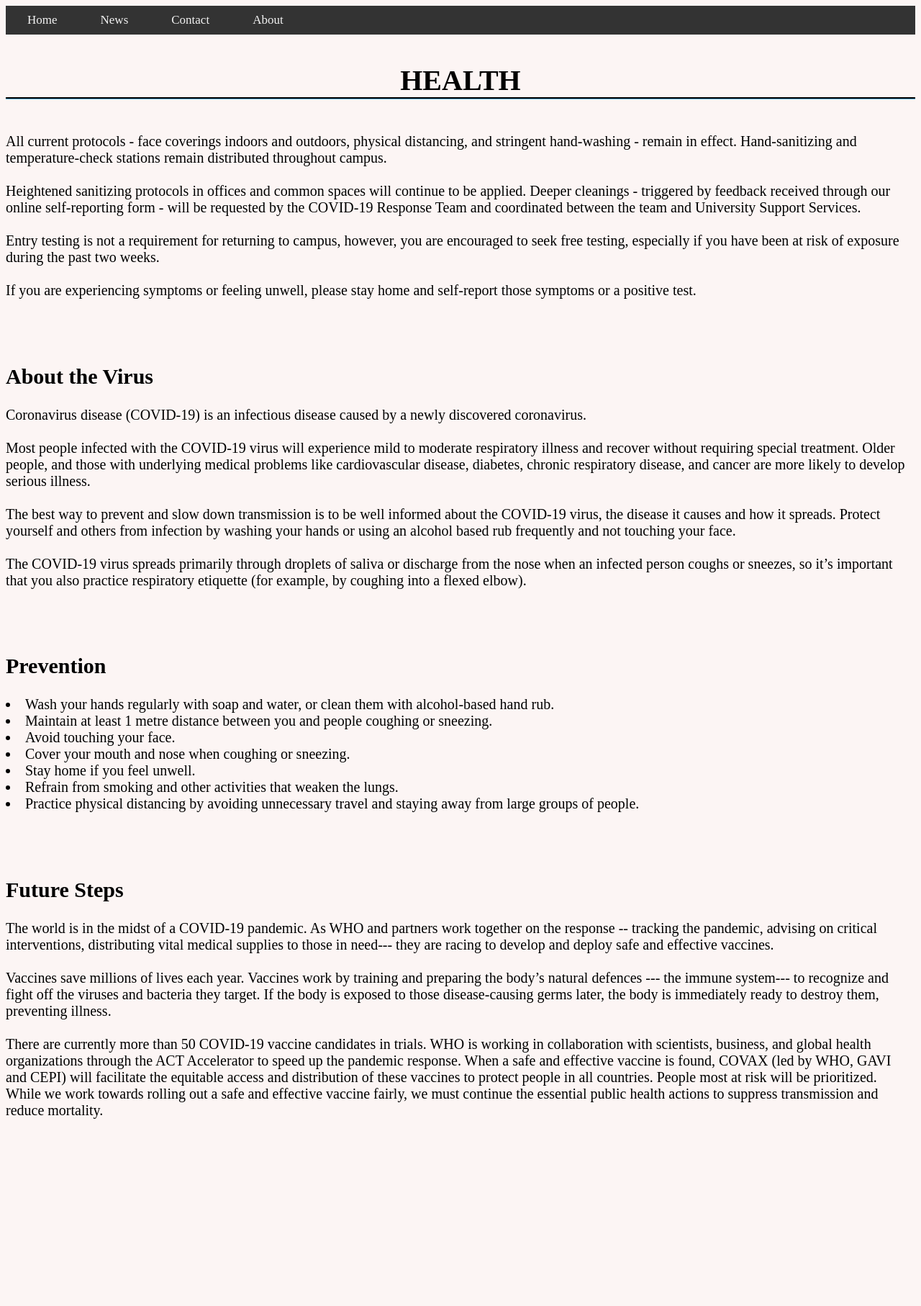
After one commit to looloo223/SEproject, a Django app: page /health/ in a window 1280 px wide. The commit adds this page. Shown: the top 1814 px of the page at 72% size. Run offline with Django 3.2, Linux system fonts and the light colour scheme.

Commit message:
Created /health and /contact pages and linked them on index page buttons

```diff
--- a/seproject/app/static/css/main.css
+++ b/seproject/app/static/css/main.css
@@ -49,6 +49,8 @@
   body {
       background-color: #FCF5F4;
       display: grid;
+      margin-bottom: 300px;
+      font-size: 20px;
   }
 
 
--- /dev/null
+++ b/seproject/app/templates/app/health.html
@@ -0,0 +1,65 @@
+{% load static %}
+<!DOCTYPE html>
+<html>
+	<head>
+		<meta HEALTH="utf-8">
+		<title>SEPROJECT</title>
+		<link rel="stylesheet" type="text/css" href="{% static 'css/main.css'%}">
+
+		<div class="topnav">
+		  <a class="active" href="#home" onclick="location.href='/'">Home</a>
+		  <a href="#news" onclick="location.href='location.com'">News</a>
+		  <a href="#contact" onclick="location.href='contact/'">Contact</a>
+		  <a href="#about" onclick="location.href='location.com'">About</a>
+		</div>
+	</head>
+	<body>
+
+		<h1>Health</h1>
+
+		<div><!--Main blurb-->
+			<p>All current protocols - face coverings indoors and outdoors, physical distancing, and stringent hand-washing - remain in effect. Hand-sanitizing and temperature-check stations remain distributed throughout campus.
+
+			<br><br>Heightened sanitizing protocols in offices and common spaces will continue to be applied. Deeper cleanings - triggered by feedback received through our online self-reporting form - will be requested by the COVID-19 Response Team and coordinated between the team and University Support Services.
+
+			<br><br>Entry testing is not a requirement for returning to campus, however, you are encouraged to seek free testing, especially if you have been at risk of exposure during the past two weeks.
+
+			<br><br>If you are experiencing symptoms or feeling unwell, please stay home and self-report those symptoms or a positive test.</p>
+		</div>
+
+		<div><!--About the Virus -->
+			<br><br><h2>About the Virus</h2>
+
+			<p>Coronavirus disease (COVID-19) is an infectious disease caused by a newly discovered coronavirus.
+
+			<br><br>Most people infected with the COVID-19 virus will experience mild to moderate respiratory illness and recover without requiring special treatment.  Older people, and those with underlying medical problems like cardiovascular disease, diabetes, chronic respiratory disease, and cancer are more likely to develop serious illness.
+
+			<br><br>The best way to prevent and slow down transmission is to be well informed about the COVID-19 virus, the disease it causes and how it spreads. Protect yourself and others from infection by washing your hands or using an alcohol based rub frequently and not touching your face.
+
+			<br><br>The COVID-19 virus spreads primarily through droplets of saliva or discharge from the nose when an infected person coughs or sneezes, so it’s important that you also practice respiratory etiquette (for example, by coughing into a flexed elbow).</p>
+		</div>
+
+		<div><!--Prevention-->
+			<br><br><h2>Prevention</h2>
+			<p><li>Wash your hands regularly with soap and water, or clean them with alcohol-based hand rub.</li>
+			<li>Maintain at least 1 metre distance between you and people coughing or sneezing.</li>
+			<li>Avoid touching your face.</li>
+			<li>Cover your mouth and nose when coughing or sneezing.</li>
+			<li>Stay home if you feel unwell.</li>
+			<li>Refrain from smoking and other activities that weaken the lungs.</li>
+			<li>Practice physical distancing by avoiding unnecessary travel and staying away from large groups of people.</li></p>
+		</div>
+
+		<div><!--Future Steps-->
+			<br><br><h2>Future Steps</h2>
+			<p>
+				The world is in the midst of a COVID-19 pandemic. As WHO and partners work together on the response -- tracking the pandemic, advising on critical interventions, distributing vital medical supplies to those in need--- they are racing to develop and deploy safe and effective vaccines.
+
+				<br><br>Vaccines save millions of lives each year. Vaccines work by training and preparing the body’s natural defences --- the immune system--- to recognize and fight off the viruses and bacteria they target. If the body is exposed to those disease-causing germs later, the body is immediately ready to destroy them, preventing illness.
+
+				<br><br>There are currently more than 50 COVID-19 vaccine candidates in trials. WHO is working in collaboration with scientists, business, and global health organizations through the ACT Accelerator to speed up the pandemic response. When a safe and effective vaccine is found, COVAX (led by WHO, GAVI and CEPI) will facilitate the equitable access and distribution of these vaccines to protect people in all countries. People most at risk will be prioritized. While we work towards rolling out a safe and effective vaccine fairly, we must continue the essential public health actions to suppress transmission and reduce mortality.
+			</p>
+		</div>
+
+	</body>
+</html>
--- a/seproject/app/views.py
+++ b/seproject/app/views.py
@@ -2,3 +2,9 @@ from django.shortcuts import render
 
 def index(request):
     return render(request, 'app/index.html')
+
+def health(request):
+    return render(request, 'app/health.html')
+
+def contact(request):
+    return render(request, 'app/contact.html')
--- a/seproject/seproject/urls.py
+++ b/seproject/seproject/urls.py
@@ -16,8 +16,12 @@ Including another URLconf
 from django.contrib import admin
 from django.urls import path
 from app.views import index
+from app.views import health
+from app.views import contact
 
 urlpatterns = [
     path('admin/', admin.site.urls),
     path('', index),
+    path('health/', health),
+    path('contact/', contact),
 ]
```
Also changed, not shown: seproject/app/templates/app/contact.html (added, +25 -0 lines), seproject/app/templates/app/index.html (+5 -5 lines).
